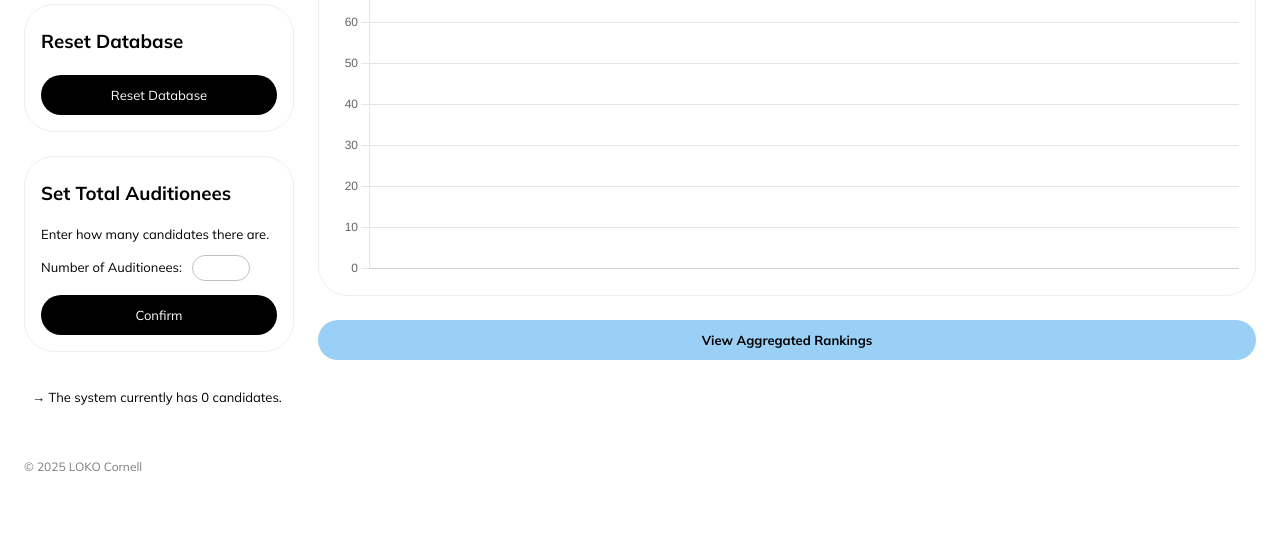
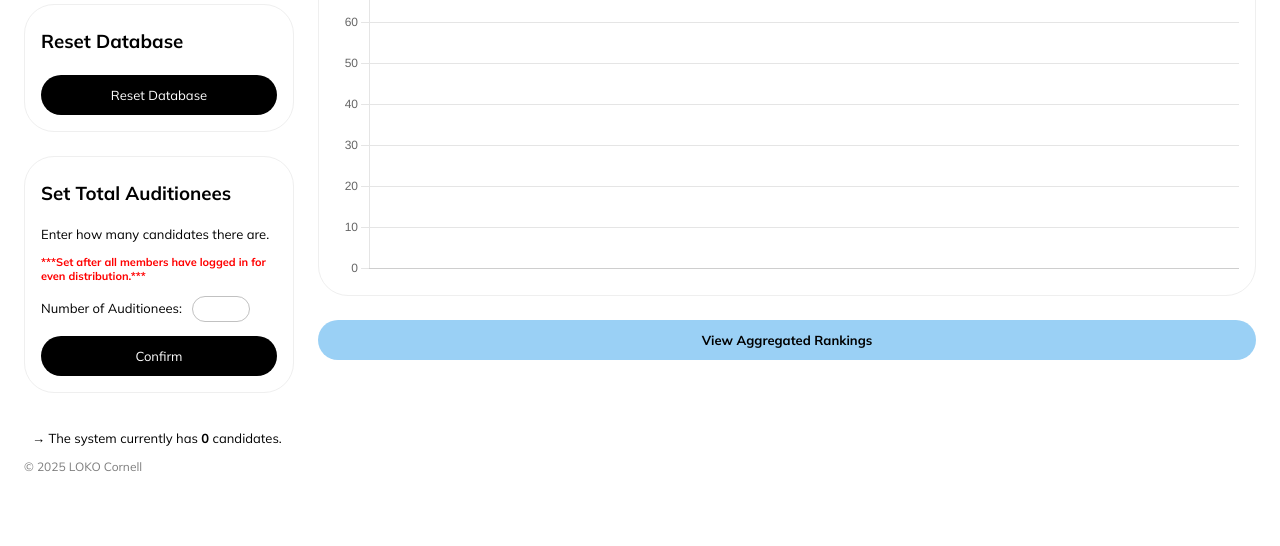
Before and after one commit to ehu9480/delibs-webserver, a Flask app: page /admin in a window 1280 px wide. Shown: the part 302-848 px from the top of the page. Run offline with Flask 3, Linux system fonts and the light colour scheme; the visitor is signed in with stand-in values (Sample User, id 1); data comes from the database, SQL or seed files in the repository; data that the repository does not hold is empty; some libraries are stand-ins or nearby versions.

Commit message:
clarifications for running system, changed video directory for maintainability

```diff
--- a/app.py
+++ b/app.py
@@ -22,7 +22,7 @@ socketio = SocketIO(app, cors_allowed_origins="*")
 DATABASE = 'database.db'
 
 # Where the videos are stored (if you're serving them from disk)
-VIDEO_DIRECTORY = r"C:\Users\vidFolder"
+VIDEO_DIRECTORY = os.path.join(os.path.dirname(__file__), "videos")
 
 def get_db_connection():
     conn = sqlite3.connect(DATABASE)
--- a/static/styles.css
+++ b/static/styles.css
@@ -158,6 +158,13 @@ body.dashboard {
   margin: 0;
   padding: 24px 24px 24px 24px;
   background-color: white;
+}
+
+.dashboard small {
+  color: red;
+  font-size: 11px;
+  font-weight: bold;
+  margin-bottom: 13px;
 }
 
 .dashboard-header {
--- a/templates/admin.html
+++ b/templates/admin.html
@@ -47,6 +47,9 @@
         <p>
           Enter how many candidates there are.
         </p>
+        <small>
+          ***Set after all members have logged in for even distribution.***
+        </small>
 
         <form method="POST" action="{{ url_for('set_auditionees') }}">
           <label for="candidate_count">Number of Auditionees:</label>
@@ -54,7 +57,7 @@
           <button type="submit">Confirm</button>
         </form>
       </div>
-      <p style="margin-left: 8px">→ The system currently has {{ total_auditionees }} candidates.</p>
+      <p style="margin-left: 8px">→ The system currently has <strong>{{ total_auditionees }}</strong> candidates.</p>
     </div>
 
     <div class="admin-right-panel">
```
